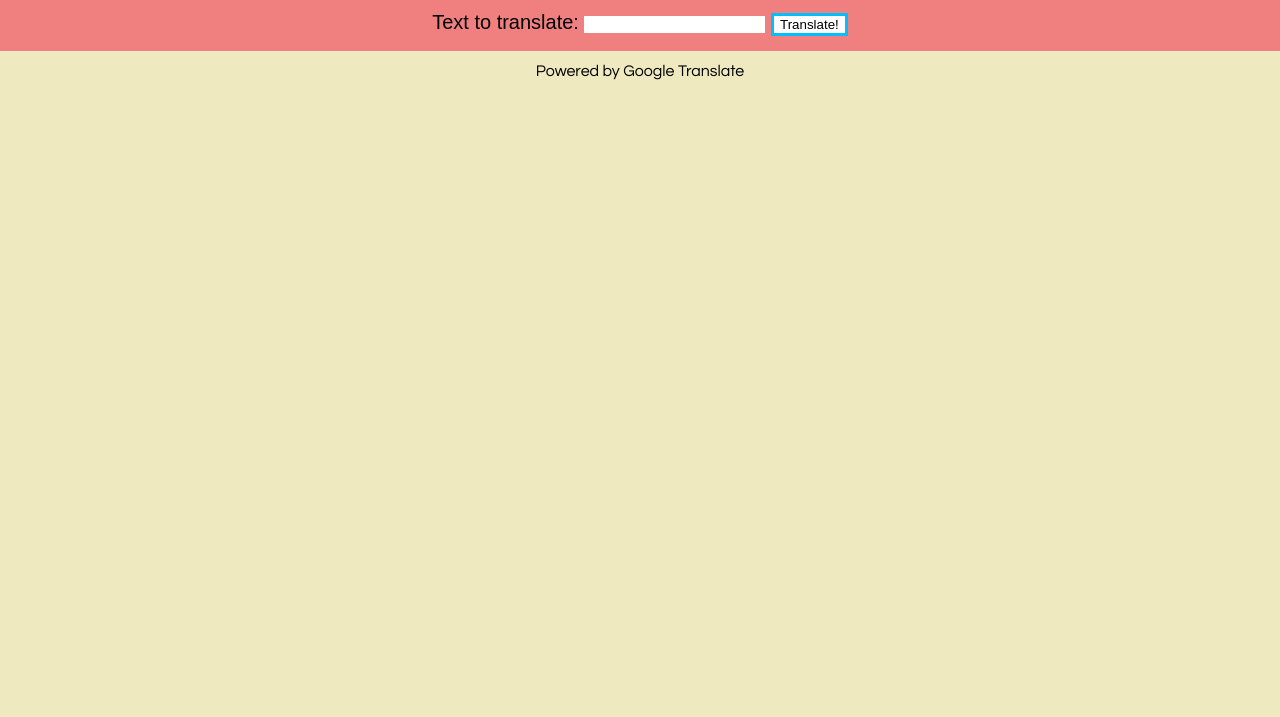
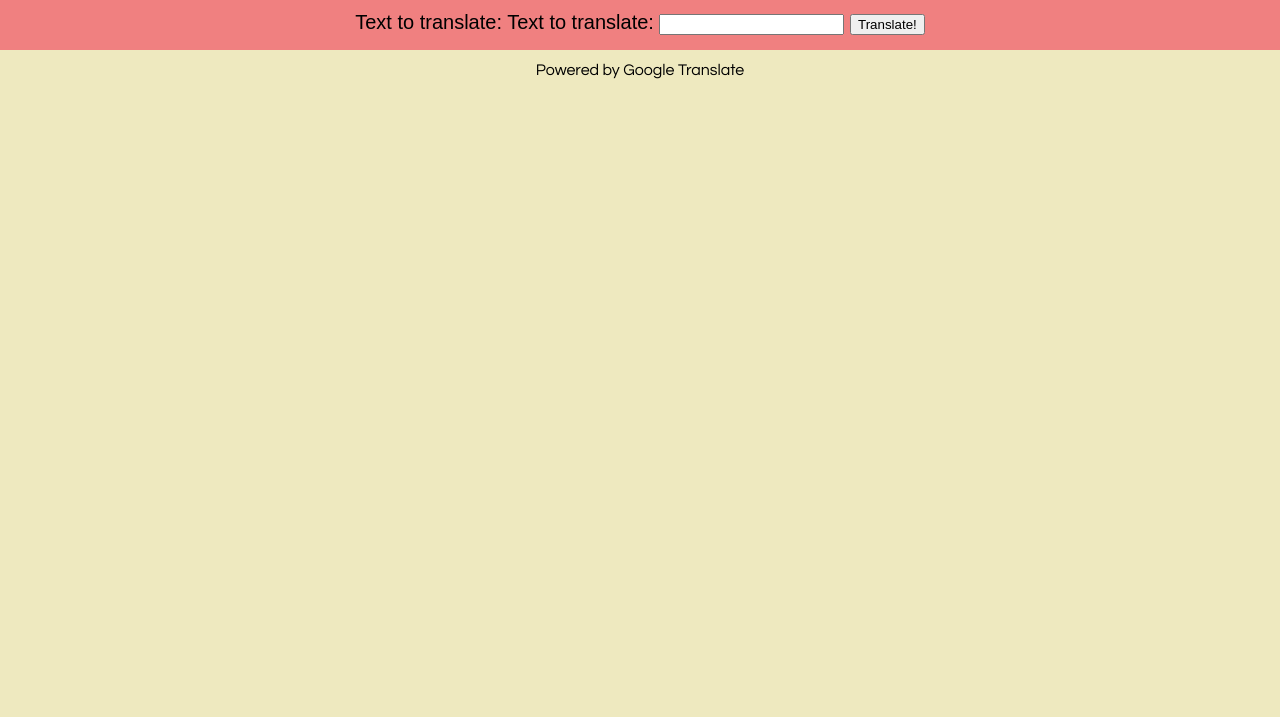
Before and after one commit to teconomo/project03-Theo, a plain HTML site: page index.html in a window 1280 px wide. Shown: the part 83-800 px from the top of the page. Drawn offline with nearby package versions, Linux system fonts and the light colour scheme.

Commit message:
Added label tag within form

```diff
--- a/index.html
+++ b/index.html
@@ -20,10 +20,11 @@
 
   <div id="translator">
 
-    <form>
+    <form id="translate-form" name="translate-form" method="get" action="#null">
       Text to translate:
-      <input type="text" name="input" id="input" action="#null">
-      <input type="submit" id="submit" name="submit" value="Translate!" />
+      <label for="string">Text to translate:</label>
+      <input type="text" id="string" name="string"/>
+      <input type="submit" id="form-submit" name="form-submit" value="Translate!"/>
     </form>
 
     <!-- Output -->
@@ -32,7 +33,8 @@
   <footer>
     <p>Powered by Google Translate</p>
   </footer>
-  <script type="text/javascript" src="//translate.google.com/translate_a/element.js?cb=googleTranslateElementInit"></script>
+  <script src="https://ajax.googleapis.com/ajax/libs/jquery/3.1.1/jquery.min.js"></script>
+  <script src="site.js"></script>
 </body>
 
 </html>
```
